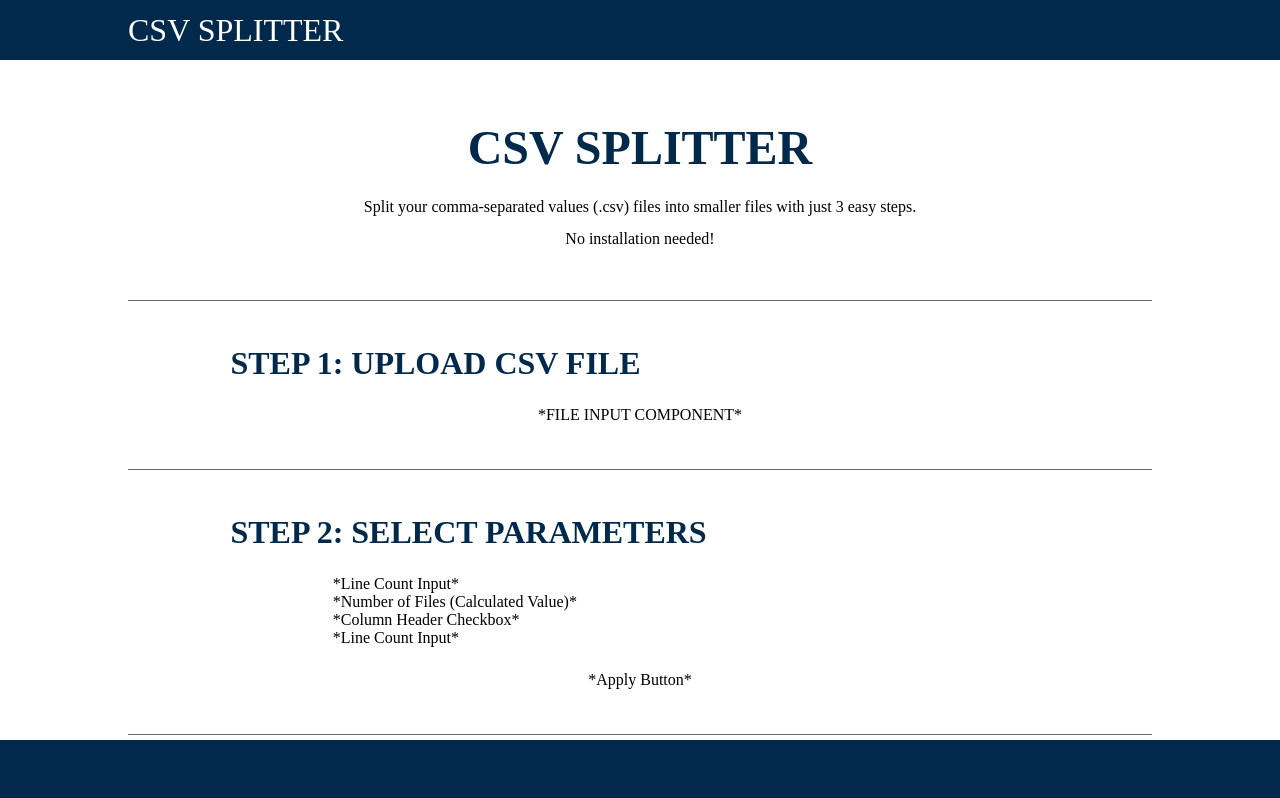
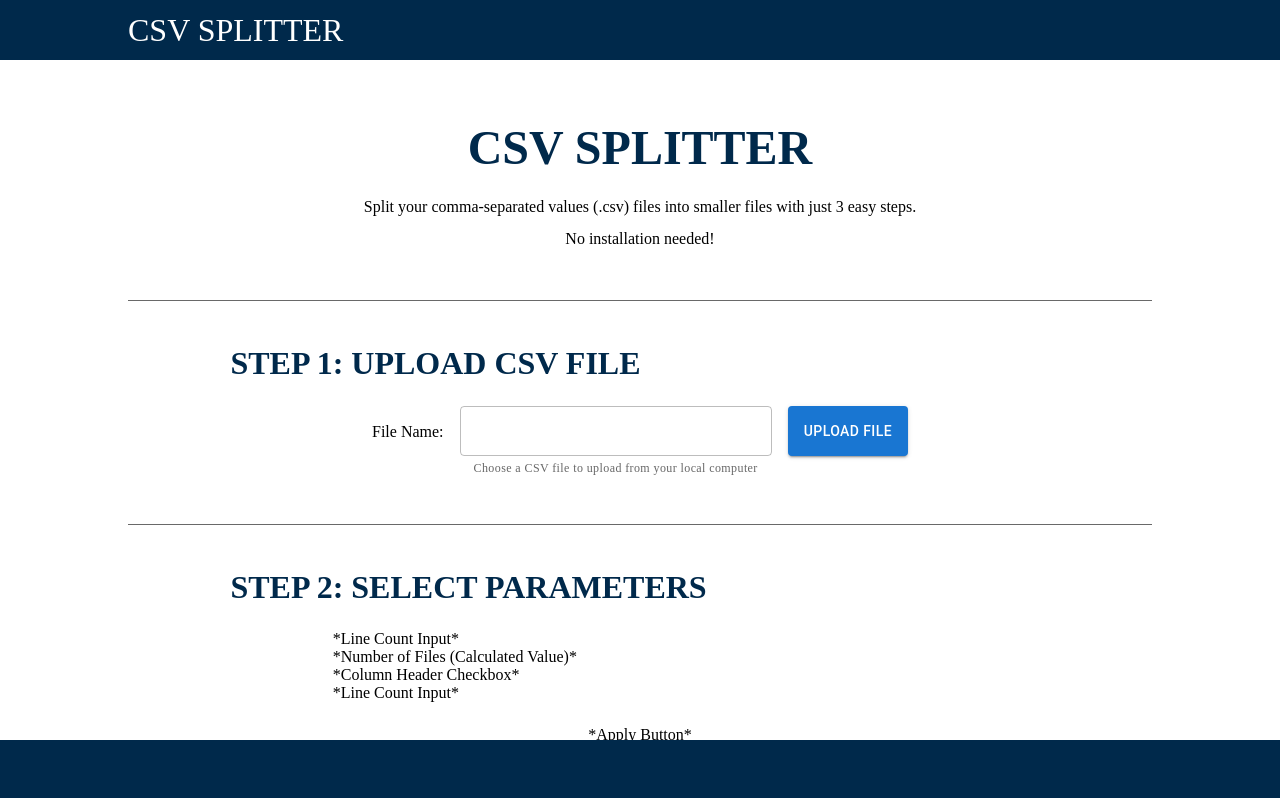
Before and after one commit to DevBGarcia/izzys-csv-splicer, a React (Create React App) app: page / in a window 1280 px wide. Shown: the top 798 px of the page. Built offline with nearby package versions, Linux system fonts and the light colour scheme.

Commit message:
File Input Styling

```diff
--- a/src/components/UploadSection.js
+++ b/src/components/UploadSection.js
@@ -1,38 +1,81 @@
 import React, { useState } from "react";
 import { makeStyles } from '@mui/styles';
+import Button from '@mui/material/Button';
 
-const UploadSection = () => {
+import OutlinedInput from '@mui/material/OutlinedInput';
+import FormHelperText from '@mui/material/FormHelperText';
+import FormControl from '@mui/material/FormControl';
+import { style } from "@mui/system";
+
+
+const UploadSection = (props) => {
 
     const classes = useStyles()
 
-    return(
+    const {
+        selectedFile = null,
+        handleInputFileChange
+    } = props
+
+    return (
         <div componentfile='UploadSection.js' className={classes.componentContainer}>
             <div className={classes.stepHeader}>
                 STEP 1: UPLOAD CSV FILE
             </div>
             <div className={classes.componentContent}>
-                *FILE INPUT COMPONENT*
+                <div className={classes.selectedFileRow}>
+                    <div>File Name: </div>
+                    <FormControl>
+                        <OutlinedInput
+                            id="outlined-adornment-weight"
+                            value={selectedFile ? selectedFile.name : ''}
+                            disabled
+                            helperText={<div>Choose a CSV file to upload from your local computer</div>}
+                            inputProps={{style:{height: 50, padding: 0, marginLeft:8, WebkitTextFillColor:'black'}}}
+                        />
+                        <FormHelperText><div>Choose a CSV file to upload from your local computer</div></FormHelperText>
+                    </FormControl>
+                    <Button
+                        variant="contained"
+                        component="label"
+                        style={{height: 50, alignSelf:'flex-start'}}
+                    >
+                        Upload File
+                        <input
+                            type="file"
+                            name="file"
+                            id="file-upload"
+                            onChange={e => handleInputFileChange(e) }
+                            style={{ display: "none" }}
+                        />
+                    </Button>
+                </div>
             </div>
         </div>
     )
 }
 
 const useStyles = makeStyles({
-    componentContainer:{
-        display:'flex',
+    componentContainer: {
+        display: 'flex',
         flexDirection: 'column',
         gap: 24
     },
     stepHeader: {
         fontSize: '2rem',
         marginLeft: '10%',
-        color:'#00294B',
-        fontWeight:700
+        color: '#00294B',
+        fontWeight: 700
     },
-    componentContent:{
-        display:'flex',
-        flexDirection:'column',
-        alignItems:'center'
+    componentContent: {
+        display: 'flex',
+        flexDirection: 'column',
+        alignItems: 'center'
+    },
+    selectedFileRow: {
+        display: 'flex',
+        alignItems:'baseline',
+        gap: 16
     }
 });
 
--- a/src/screens/MainScreen.js
+++ b/src/screens/MainScreen.js
@@ -15,6 +15,12 @@ import TableSection from "../components/TableSection";
 const MainScreen = () => {
 
     const classes = useStyles()
+    const [selectedFile, setSelectedFile] = useState(null)
+    const [parsedInputFile, setParsedInputFile] = useState(null)
+
+    const handleInputFileChange = (fileChangeEvent) => {
+        setSelectedFile(fileChangeEvent.target.files[0])
+    }
 
     return (
         <div componentfile='MainScreen.js'>
@@ -22,7 +28,10 @@ const MainScreen = () => {
             <div className={classes.contentPage}>
                 <TitleSection/>
                 <Divider/>
-                <UploadSection/>
+                <UploadSection
+                    selectedFile={selectedFile}
+                    handleInputFileChange={handleInputFileChange}
+                />
                 <Divider/>
                 <ParameterSection/>
                 <Divider/>
```
